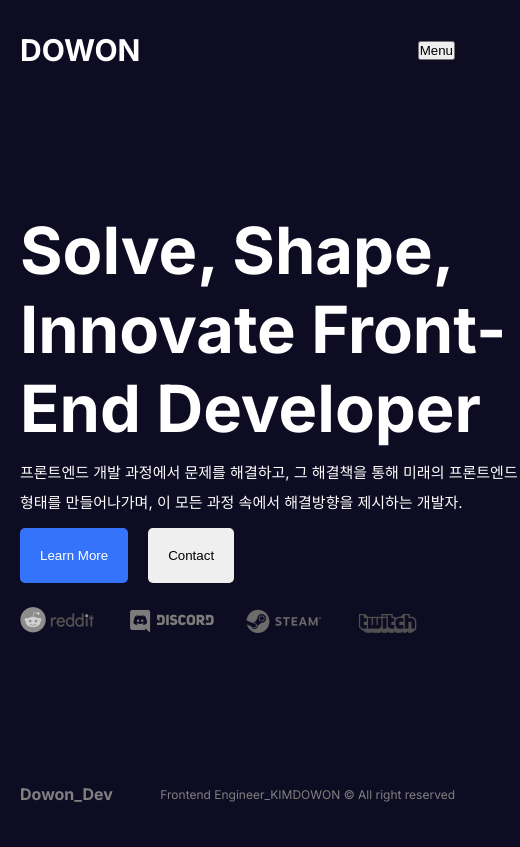
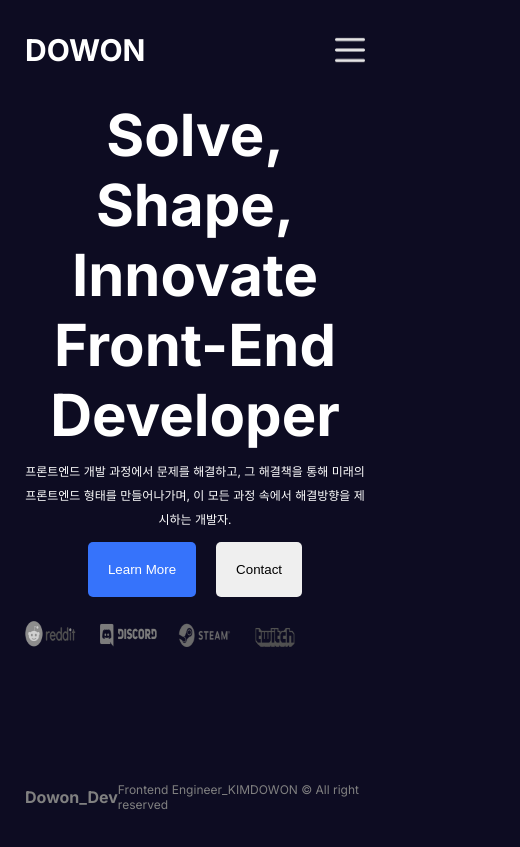
Before and after one commit to KoreaMoney/Nextjs-Beginners, a Next.js app: page / in a window 390 px wide. Shown: the whole page, 520 px wide, since content can reach past the window. Built offline with nearby package versions, Linux system fonts and the light colour scheme; grey boxes are pictures that could not be loaded.

Commit message:
feat : 기본 ui생성

```diff
--- a/src/app/about/about.module.css
+++ b/src/app/about/about.module.css
@@ -49,3 +49,15 @@
 .img {
   object-fit: contain;
 }
+
+@media (max-width: 768px) {
+  .container {
+    flex-direction: column;
+    text-align: center;
+  }
+
+  .boxes {
+    flex-direction: column;
+    gap: 50px;
+  }
+}
--- /dev/null
+++ b/src/app/blog/[slug]/singlePost.module.css
@@ -0,0 +1,60 @@
+.container {
+  display: flex;
+  gap: 100px;
+}
+
+.imgContainer {
+  flex: 1;
+  position: relative;
+  height: calc(100dvh - 200px);
+}
+
+.img {
+  object-fit: cover;
+}
+
+.textContainer {
+  flex: 2;
+  display: flex;
+  flex-direction: column;
+  gap: 50px;
+}
+
+.title {
+  font-size: 64px;
+}
+
+.detail {
+  display: flex;
+  gap: 20px;
+}
+
+.detailText {
+  display: flex;
+  flex-direction: column;
+  gap: 10px;
+}
+
+.detailTitle {
+  color: gray;
+  font-weight: bold;
+}
+
+.detailValue {
+  font-weight: 500;
+}
+
+.content {
+  font-size: 20px;
+}
+
+.avatar {
+  object-fit: cover;
+  border-radius: 50%;
+}
+
+@media (max-width: 768px) {
+  .imgContainer {
+    display: none;
+  }
+}
--- a/src/app/globals.css
+++ b/src/app/globals.css
@@ -70,3 +70,9 @@ a {
     width: 475px;
   }
 }
+
+@media (max-width: 475px) {
+  .container {
+    width: 380px;
+  }
+}
--- a/src/app/home.module.css
+++ b/src/app/home.module.css
@@ -43,13 +43,37 @@
   filter: grayscale(100%);
 }
 
-.brandImg {
-}
-
 .imgContainer {
   flex: 1;
   position: relative;
 }
 
-.heroImg {
+@media (max-width: 768px) {
+  .container {
+    flex-direction: column;
+  }
 }
+
+@media (max-width: 1024px) {
+  .container {
+    flex-direction: column;
+    text-align: center;
+  }
+
+  .buttons {
+    justify-content: center;
+  }
+}
+
+@media (max-width: 768px) {
+  .title {
+    font-size: 58px;
+  }
+  .desc {
+    font-size: 12px;
+  }
+
+  .brands {
+    width: 100%;
+  }
+}
--- a/src/components/navbar/links/Links.jsx
+++ b/src/components/navbar/links/Links.jsx
@@ -3,6 +3,7 @@
 import { useState } from "react";
 import styles from "./links.module.css";
 import NavLink from "./navLink/navLink";
+import Image from "next/image";
 
 const links = [
   {
@@ -45,9 +46,14 @@ const Links = () => {
           <NavLink item={{ title: "Login", path: "/login" }} />
         )}
       </div>
-      <button className={styles.menuButton} onClick={() => setIsOpen((prev) => !prev)}>
-        Menu
-      </button>
+      <Image
+        src="/menu.png"
+        alt="menu"
+        width={30}
+        height={30}
+        onClick={() => setIsOpen((prev) => !prev)}
+        className={styles.menuButton}
+      />
       {isOpen && (
         <div className={styles.mobileLinks}>
           {links.map((link) => (
--- a/src/components/navbar/links/links.module.css
+++ b/src/components/navbar/links/links.module.css
@@ -34,8 +34,7 @@
     right: 0;
     width: 50%;
     height: calc(100dvh - 100px);
-    /* background-color: var(--bg); */
-    background-color: rebeccapurple;
+    background-color: var(--bg);
     display: flex;
     flex-direction: column;
     align-items: center;
```
Also changed, not shown: src/app/blog/[slug]/page.jsx (+39 -2 lines), 1 other file (tests, documents, lock files or other folders).
